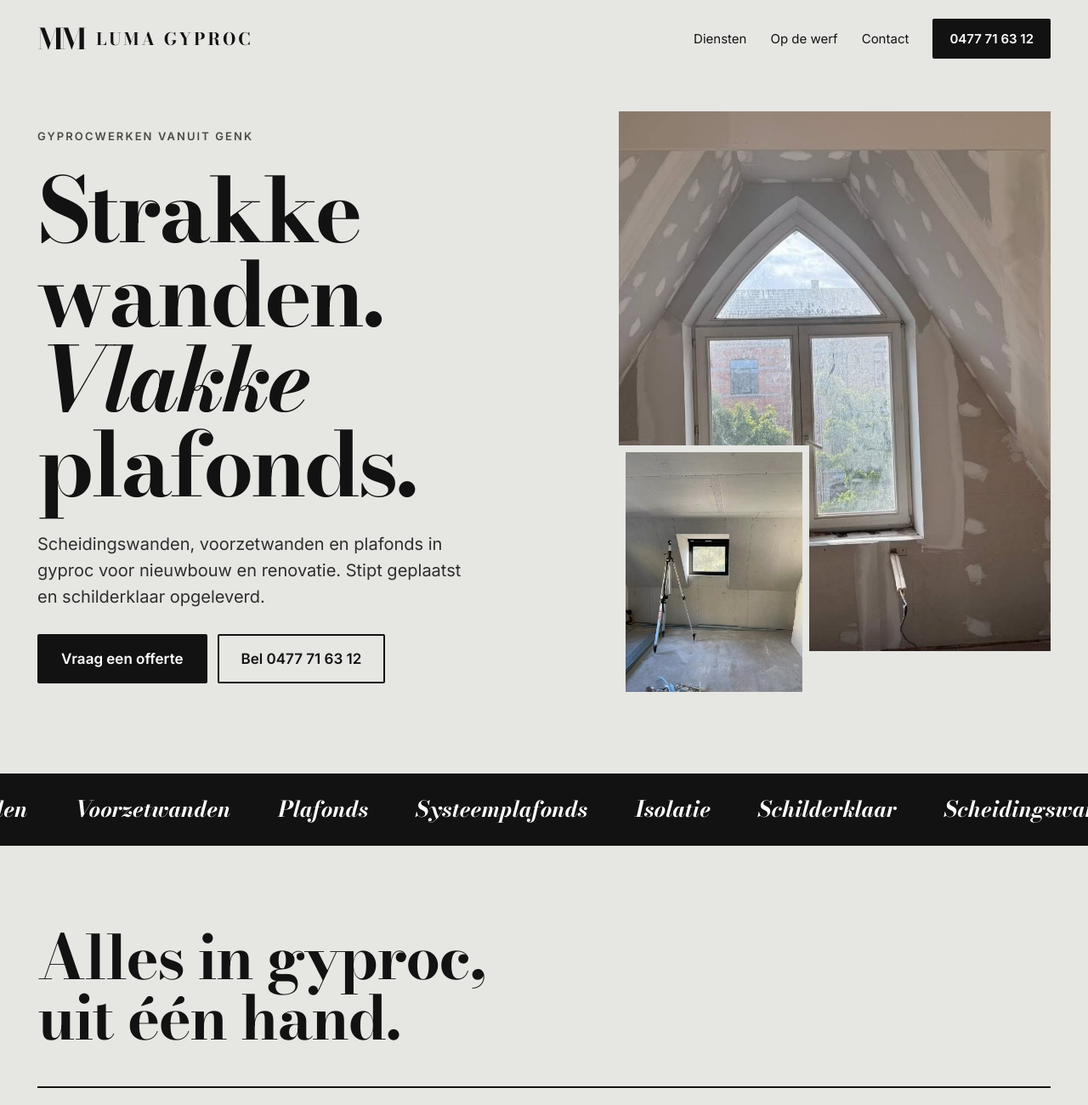
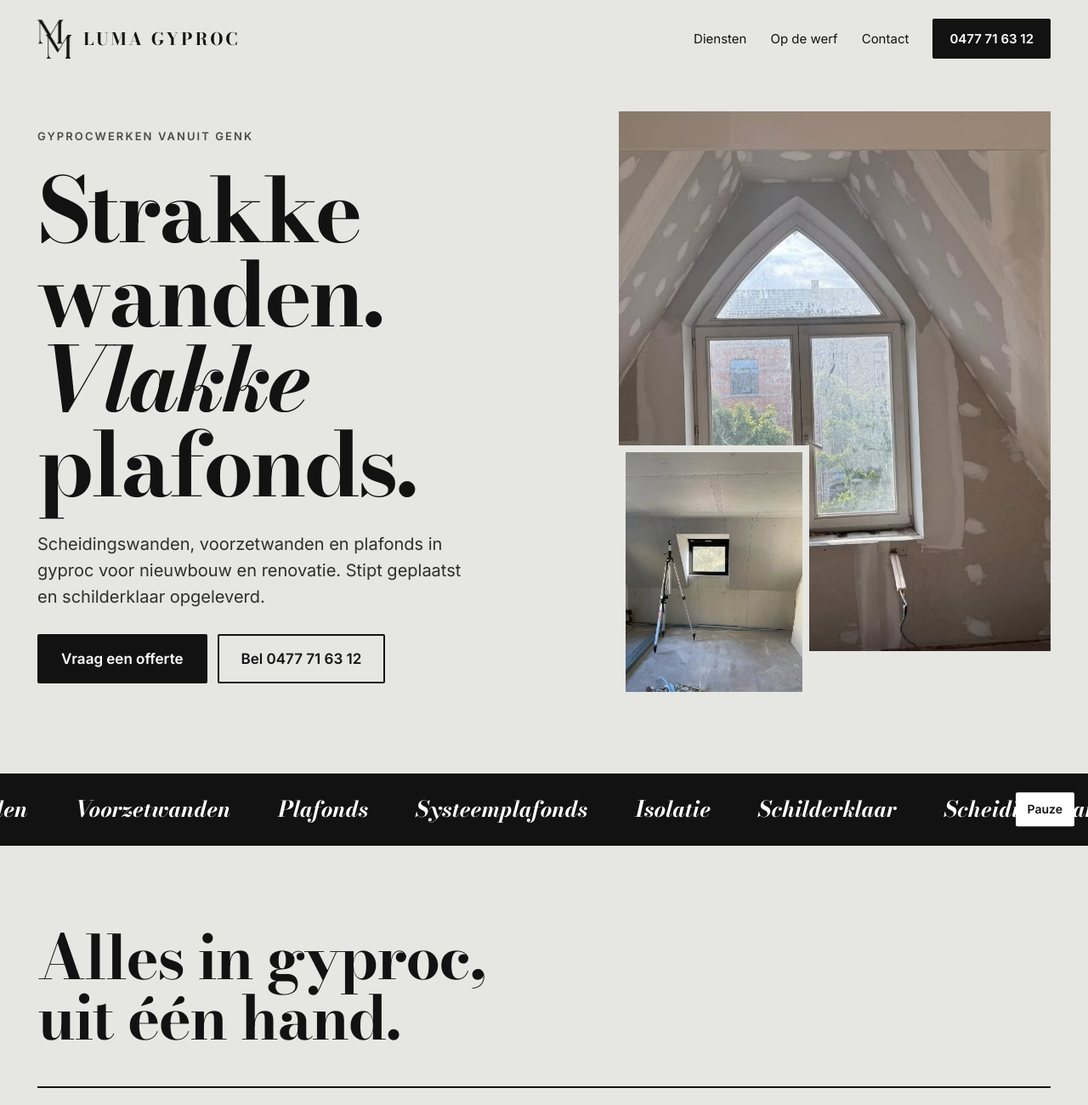
Before and after one commit to NielsClerinx/luma-gyproc-demo, a plain HTML site: page index.html in a window 1280 px wide. Shown: the top 1300 px of the page at 85% size. Drawn offline with nearby package versions, Linux system fonts and the light colour scheme.

Commit message:
Echt logo in header, pauzeknoppen voor lopende tekst en video
Co-Authored-By: Claude Sonnet 5.5 <noreply@anthropic.com>
Claude-Session: https://claude.ai/code/session_012t74TFcaQ985Hh3d8BupLz

```diff
--- a/index.html
+++ b/index.html
@@ -39,7 +39,15 @@ h1 em{font-weight:700;font-style:italic}
 .bpanel{position:absolute;right:0;top:calc(100% + 8px);width:250px;background:#121212;display:flex;flex-direction:column;padding:8px;z-index:30}
 .bpanel a{color:#fff!important;text-decoration:none;padding:14px 12px;font-weight:500}
 .hdr{position:relative;z-index:20}
+.pbtn{background:#fff;color:#121212;border:0;border-radius:2px;font:inherit;font-weight:600;font-size:14px;padding:9px 14px;cursor:pointer}
+.pbtn:hover{background:#D5D5D1}
+.mband{position:relative}
+.mband .pbtn{position:absolute;right:16px;top:50%;transform:translateY(-50%);z-index:2}
+.tile .pbtn{z-index:3;position:absolute;right:14px;bottom:14px;background:#121212;color:#fff}
+.tile .pbtn:hover{background:#3A3A38}
 @media (max-width:700px){
+.hdr img{height:38px!important}
+
 .nav{display:none!important}
 .hdr{flex-wrap:nowrap!important;padding-top:16px!important;padding-bottom:16px!important}
 .hdr>div:first-child{min-width:0}
@@ -74,7 +82,7 @@ h1 em{font-weight:700;font-style:italic}
   <div style="background:#E6E6E3">
     <div class="hdr" style="max-width:1240px;margin:0 auto;padding:22px 24px;display:flex;flex-wrap:wrap;gap:12px 28px;align-items:center;justify-content:space-between;box-sizing:border-box">
       <div style="display:flex;align-items:center;gap:14px">
-        <div style="font-family:'Bodoni Moda','Didot',Georgia,serif;font-weight:700;font-size:34px;line-height:1;letter-spacing:-0.08em">MM</div>
+        <img src="media/logo-header.png" alt="" style="height:46px;width:auto;display:block">
         <div style="font-family:'Bodoni Moda','Didot',Georgia,serif;font-weight:700;font-variation-settings:'opsz' 18;font-optical-sizing:none;font-size:20px;letter-spacing:0.14em;text-transform:uppercase">Luma Gyproc</div>
       </div>
       <details class="burger"><summary>Menu</summary><div class="bpanel"><a href="#diensten" onclick="this.closest('details').removeAttribute('open')">Diensten</a><a href="#werk" onclick="this.closest('details').removeAttribute('open')">Op de werf</a><a href="#contact" onclick="this.closest('details').removeAttribute('open')">Contact</a><a href="tel:+32477716312" style="font-weight:700">Bel 0477 71 63 12</a></div></details>
@@ -112,11 +120,12 @@ h1 em{font-weight:700;font-style:italic}
   </div>
 
   <!-- Marquee -->
-  <div class="dark" style="background:#121212;color:#FFFFFF;overflow:hidden">
+  <div class="dark mband" style="background:#121212;color:#FFFFFF;overflow:hidden">
     <div class="marq" style="padding:22px 0;font-family:'Bodoni Moda','Didot',Georgia,serif;font-style:italic;font-weight:700;font-variation-settings:'opsz' 18;font-optical-sizing:none;font-size:26px;white-space:nowrap">
       <span style="padding-right:56px">Scheidingswanden</span><span style="padding-right:56px">Voorzetwanden</span><span style="padding-right:56px">Plafonds</span><span style="padding-right:56px">Systeemplafonds</span><span style="padding-right:56px">Isolatie</span><span style="padding-right:56px">Schilderklaar</span>
       <span style="padding-right:56px" aria-hidden="true">Scheidingswanden</span><span style="padding-right:56px" aria-hidden="true">Voorzetwanden</span><span style="padding-right:56px" aria-hidden="true">Plafonds</span><span style="padding-right:56px" aria-hidden="true">Systeemplafonds</span><span style="padding-right:56px" aria-hidden="true">Isolatie</span><span style="padding-right:56px" aria-hidden="true">Schilderklaar</span>
     </div>
+    <button class="pbtn" type="button" aria-label="Lopende tekst pauzeren of afspelen" onclick="var m=this.parentNode.querySelector('.marq');var p=m.style.animationPlayState==='paused';m.style.animationPlayState=p?'running':'paused';this.textContent=p?'Pauze':'Afspelen'">Pauze</button>
   </div>
 
   <!-- Diensten -->
@@ -177,6 +186,7 @@ h1 em{font-weight:700;font-style:italic}
         </div>
         <div class="tile" style="flex:1 1 300px;min-width:0;height:520px">
           <video src="media/kantoor.mp4" poster="media/kantoor-poster.jpg" autoplay muted loop playsinline aria-label="Rondgang door een afgewerkt kantoorproject"></video>
+          <button class="pbtn" type="button" aria-label="Video pauzeren of afspelen" onclick="var v=this.previousElementSibling;if(v.paused){v.play();this.textContent='Pauze'}else{v.pause();this.textContent='Afspelen'}">Pauze</button>
           <div class="scrim">Kantoorproject</div>
         </div>
       </div>
```
Also changed, not shown: media/logo-header.png (added).
